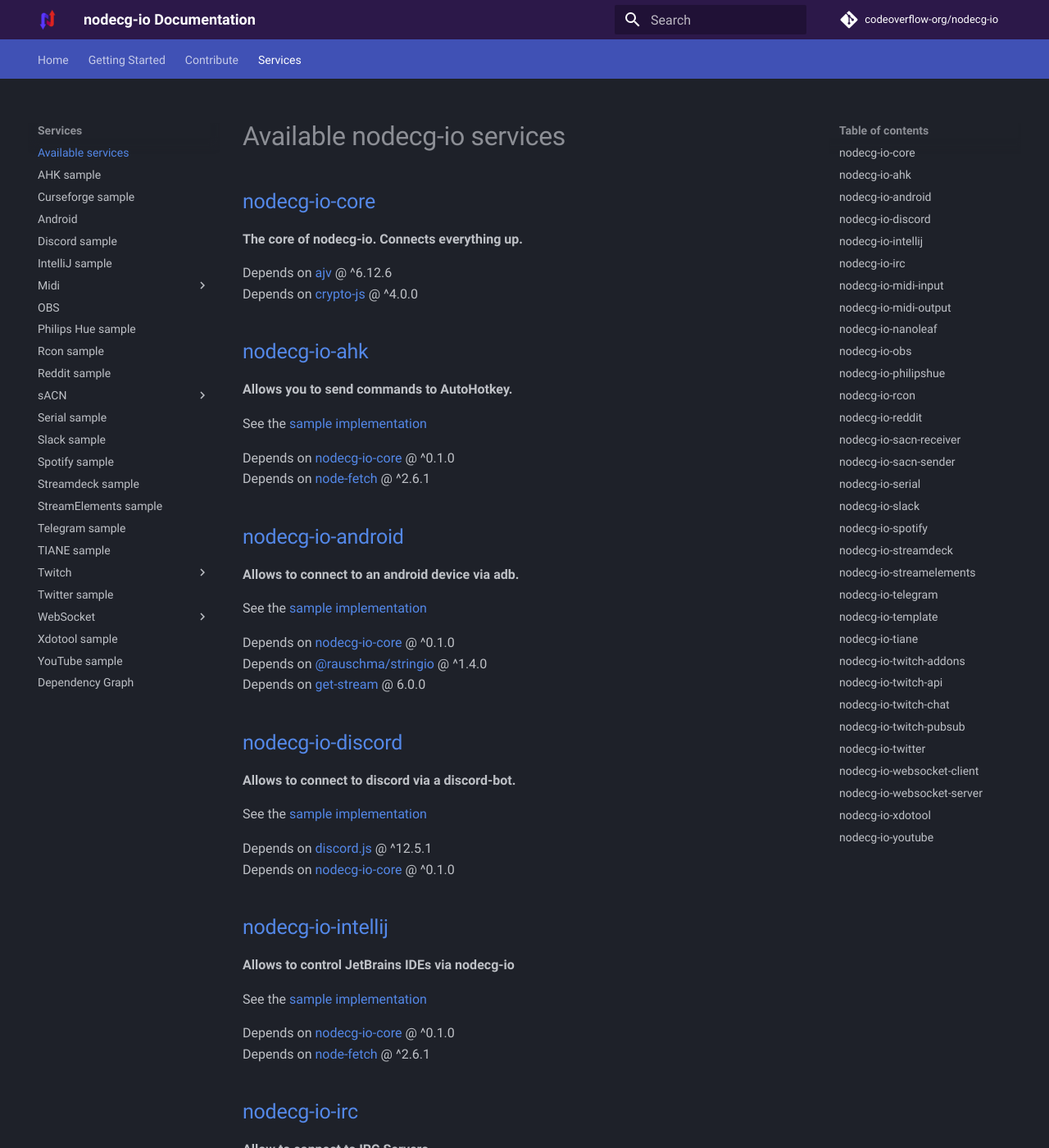
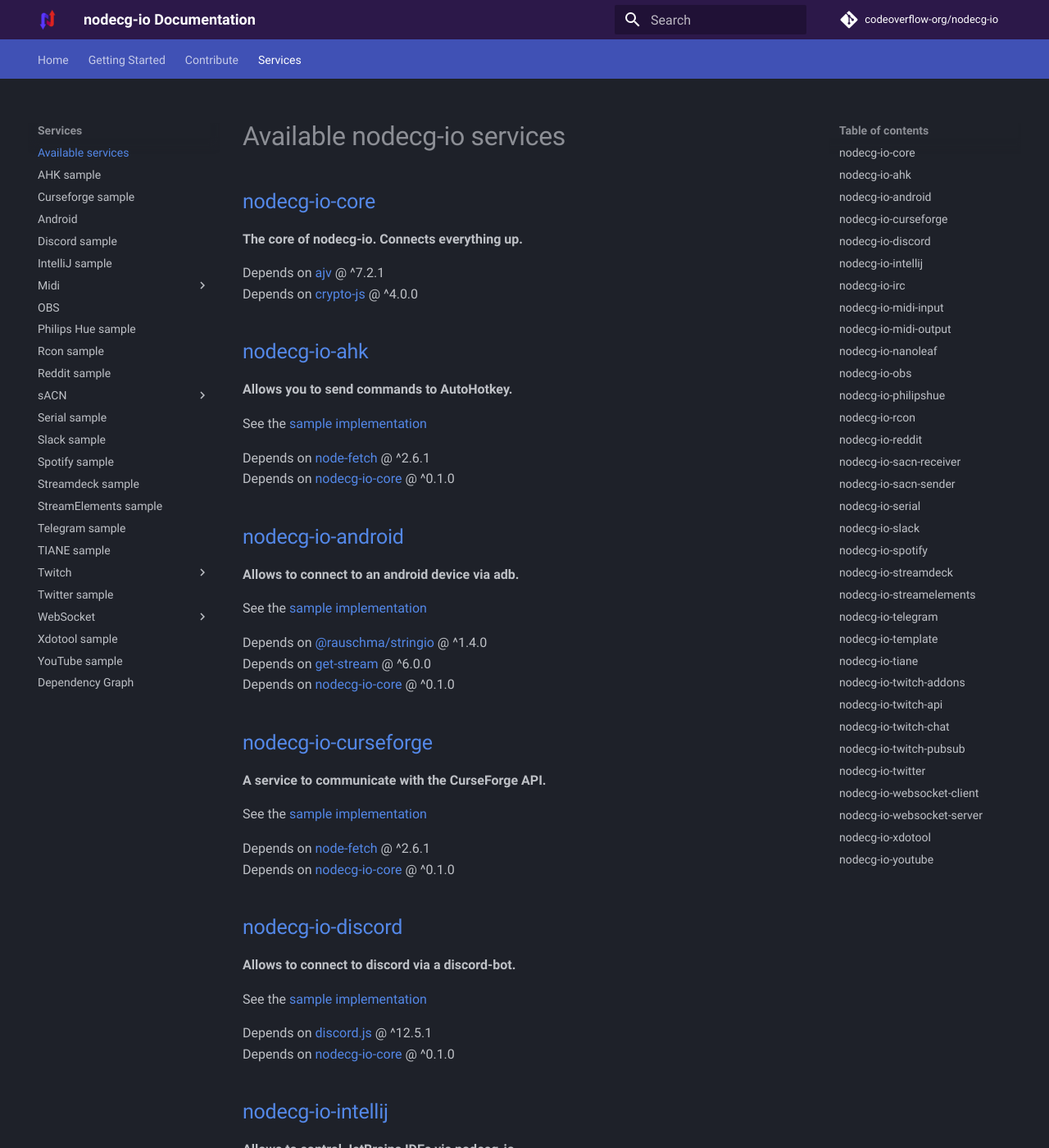
Before and after one commit to codeoverflow-org/nodecg-io-docs, an MkDocs documentation site: the page built from docs/services.md, in a window 1280 px wide and 1400 px high. Shown: the whole window at 82% size. Built offline with MkDocs 1.6.1 and Material for MkDocs 9.7.7, drawn with Linux system fonts in a browser that asks for light colours; comment, search, counter and statistics services are not loaded; some of the changed text lies outside the part shown.

Commit message:
Update generated documentation ( codeoverflow-org/nodecg-io@ce96bc798ea59afb379cbf48b572ab4e7d5919a4)

```diff
--- a/docs/services.md
+++ b/docs/services.md
@@ -5,7 +5,7 @@
 
 **The core of nodecg-io. Connects everything up.**
 
-Depends on [ajv](https://www.npmjs.com/package/ajv) @ ^6.12.6 <br>
+Depends on [ajv](https://www.npmjs.com/package/ajv) @ ^7.2.1 <br>
 Depends on [crypto-js](https://www.npmjs.com/package/crypto-js) @ ^4.0.0 <br>
 
 ## [nodecg-io-ahk](https://github.com/codeoverflow-org/nodecg-io/tree/master/nodecg-io-ahk)
@@ -14,8 +14,8 @@
 
 See the [sample implementation](samples/ahk.md)
 
+Depends on [node-fetch](https://www.npmjs.com/package/node-fetch) @ ^2.6.1 <br>
 Depends on [nodecg-io-core](https://github.com/codeoverflow-org/nodecg-io/tree/master/nodecg-io-core) @ ^0.1.0 <br>
-Depends on [node-fetch](https://www.npmjs.com/package/node-fetch) @ ^2.6.1 <br>
 
 ## [nodecg-io-android](https://github.com/codeoverflow-org/nodecg-io/tree/master/nodecg-io-android)
 
@@ -23,9 +23,18 @@
 
 See the [sample implementation](samples/android.md)
 
+Depends on [@rauschma/stringio](https://www.npmjs.com/package/@rauschma/stringio) @ ^1.4.0 <br>
+Depends on [get-stream](https://www.npmjs.com/package/get-stream) @ ^6.0.0 <br>
 Depends on [nodecg-io-core](https://github.com/codeoverflow-org/nodecg-io/tree/master/nodecg-io-core) @ ^0.1.0 <br>
-Depends on [@rauschma/stringio](https://www.npmjs.com/package/@rauschma/stringio) @ ^1.4.0 <br>
-Depends on [get-stream](https://www.npmjs.com/package/get-stream) @ 6.0.0 <br>
+
+## [nodecg-io-curseforge](https://github.com/codeoverflow-org/nodecg-io/tree/master/nodecg-io-curseforge)
+
+**A service to communicate with the CurseForge API.**
+
+See the [sample implementation](samples/curseforge.md)
+
+Depends on [node-fetch](https://www.npmjs.com/package/node-fetch) @ ^2.6.1 <br>
+Depends on [nodecg-io-core](https://github.com/codeoverflow-org/nodecg-io/tree/master/nodecg-io-core) @ ^0.1.0 <br>
 
 ## [nodecg-io-discord](https://github.com/codeoverflow-org/nodecg-io/tree/master/nodecg-io-discord)
 
@@ -42,8 +51,8 @@
 
 See the [sample implementation](samples/intellij.md)
 
+Depends on [node-fetch](https://www.npmjs.com/package/node-fetch) @ ^2.6.1 <br>
 Depends on [nodecg-io-core](https://github.com/codeoverflow-org/nodecg-io/tree/master/nodecg-io-core) @ ^0.1.0 <br>
-Depends on [node-fetch](https://www.npmjs.com/package/node-fetch) @ ^2.6.1 <br>
 
 ## [nodecg-io-irc](https://github.com/codeoverflow-org/nodecg-io/tree/master/nodecg-io-irc)
 
@@ -61,8 +70,8 @@
 
 See the [sample implementation](samples/midi-input.md)
 
+Depends on [easymidi](https://www.npmjs.com/package/easymidi) @ ^2.0.1 <br>
 Depends on [nodecg-io-core](https://github.com/codeoverflow-org/nodecg-io/tree/master/nodecg-io-core) @ ^0.1.0 <br>
-Depends on [easymidi](https://www.npmjs.com/package/easymidi) @ ^2.0.1 <br>
 
 ## [nodecg-io-midi-output](https://github.com/codeoverflow-org/nodecg-io/tree/master/nodecg-io-midi-output)
 
@@ -70,8 +79,8 @@
 
 See the [sample implementation](samples/midi-output.md)
 
+Depends on [easymidi](https://www.npmjs.com/package/easymidi) @ ^2.0.1 <br>
 Depends on [nodecg-io-core](https://github.com/codeoverflow-org/nodecg-io/tree/master/nodecg-io-core) @ ^0.1.0 <br>
-Depends on [easymidi](https://www.npmjs.com/package/easymidi) @ ^2.0.1 <br>
 
 ## [nodecg-io-nanoleaf](https://github.com/codeoverflow-org/nodecg-io/tree/master/nodecg-io-nanoleaf)
 
@@ -79,8 +88,8 @@
 
 There's no sample implementation for this service yet.
 
+Depends on [node-fetch](https://www.npmjs.com/package/node-fetch) @ ^2.6.1 <br>
 Depends on [nodecg-io-core](https://github.com/codeoverflow-org/nodecg-io/tree/master/nodecg-io-core) @ ^0.1.0 <br>
-Depends on [node-fetch](https://www.npmjs.com/package/node-fetch) @ ^2.6.1 <br>
 
 ## [nodecg-io-obs](https://github.com/codeoverflow-org/nodecg-io/tree/master/nodecg-io-obs)
 
@@ -143,10 +152,10 @@
 
 See the [sample implementation](samples/serial.md)
 
+Depends on [@serialport/parser-readline](https://www.npmjs.com/package/@serialport/parser-readline) @ ^9.0.7 <br>
 Depends on [@types/serialport](https://www.npmjs.com/package/@types/serialport) @ ^8.0.1 <br>
-Depends on [@serialport/parser-readline](https://www.npmjs.com/package/@serialport/parser-readline) @ ^9.0.1 <br>
 Depends on [nodecg-io-core](https://github.com/codeoverflow-org/nodecg-io/tree/master/nodecg-io-core) @ ^0.1.0 <br>
-Depends on [serialport](https://www.npmjs.com/package/serialport) @ ^9.0.3 <br>
+Depends on [serialport](https://www.npmjs.com/package/serialport) @ ^9.0.7 <br>
 
 ## [nodecg-io-slack](https://github.com/codeoverflow-org/nodecg-io/tree/master/nodecg-io-slack)
 
@@ -154,7 +163,7 @@
 
 See the [sample implementation](samples/slack.md)
 
-Depends on [@slack/web-api](https://www.npmjs.com/package/@slack/web-api) @ ^5.14.0 <br>
+Depends on [@slack/web-api](https://www.npmjs.com/package/@slack/web-api) @ ^6.1.0 <br>
 Depends on [nodecg-io-core](https://github.com/codeoverflow-org/nodecg-io/tree/master/nodecg-io-core) @ ^0.1.0 <br>
 
 ## [nodecg-io-spotify](https://github.com/codeoverflow-org/nodecg-io/tree/master/nodecg-io-spotify)
@@ -163,11 +172,11 @@
 
 See the [sample implementation](samples/spotify.md)
 
-Depends on [@types/spotify-web-api-node](https://www.npmjs.com/package/@types/spotify-web-api-node) @ ^5.0.0 <br>
+Depends on [@types/spotify-web-api-node](https://www.npmjs.com/package/@types/spotify-web-api-node) @ ^5.0.1 <br>
 Depends on [express](https://www.npmjs.com/package/express) @ ^4.17.1 <br>
 Depends on [nodecg-io-core](https://github.com/codeoverflow-org/nodecg-io/tree/master/nodecg-io-core) @ ^0.1.0 <br>
-Depends on [open](https://www.npmjs.com/package/open) @ ^7.3.0 <br>
-Depends on [spotify-web-api-node](https://www.npmjs.com/package/spotify-web-api-node) @ ^5.0.0 <br>
+Depends on [open](https://www.npmjs.com/package/open) @ ^8.0.2 <br>
+Depends on [spotify-web-api-node](https://www.npmjs.com/package/spotify-web-api-node) @ ^5.0.2 <br>
 
 ## [nodecg-io-streamdeck](https://github.com/codeoverflow-org/nodecg-io/tree/master/nodecg-io-streamdeck)
 
@@ -175,7 +184,7 @@
 
 See the [sample implementation](samples/streamdeck.md)
 
-Depends on [elgato-stream-deck](https://www.npmjs.com/package/elgato-stream-deck) @ ^3.3.5 <br>
+Depends on [elgato-stream-deck](https://www.npmjs.com/package/elgato-stream-deck) @ ^4.0.1 <br>
 Depends on [nodecg-io-core](https://github.com/codeoverflow-org/nodecg-io/tree/master/nodecg-io-core) @ ^0.1.0 <br>
 
 ## [nodecg-io-streamelements](https://github.com/codeoverflow-org/nodecg-io/tree/master/nodecg-io-streamelements)
@@ -194,7 +203,7 @@
 
 See the [sample implementation](samples/telegram.md)
 
-Depends on [@types/node-telegram-bot-api](https://www.npmjs.com/package/@types/node-telegram-bot-api) @ ^0.51.0 <br>
+Depends on [@types/node-telegram-bot-api](https://www.npmjs.com/package/@types/node-telegram-bot-api) @ ^0.51.1 <br>
 Depends on [node-telegram-bot-api](https://www.npmjs.com/package/node-telegram-bot-api) @ ^0.51.0 <br>
 Depends on [nodecg-io-core](https://github.com/codeoverflow-org/nodecg-io/tree/master/nodecg-io-core) @ ^0.1.0 <br>
 
@@ -221,8 +230,9 @@
 
 See the [sample implementation](samples/twitch-addons.md)
 
+Depends on [node-fetch](https://www.npmjs.com/package/node-fetch) @ ^2.6.1 <br>
 Depends on [nodecg-io-core](https://github.com/codeoverflow-org/nodecg-io/tree/master/nodecg-io-core) @ ^0.1.0 <br>
-Depends on [node-fetch](https://www.npmjs.com/package/node-fetch) @ ^2.6.1 <br>
+Depends on [nodecg-io-twitch-auth](https://www.npmjs.com/package/nodecg-io-twitch-auth) @ ^0.1.0 <br>
 
 ## [nodecg-io-twitch-api](https://github.com/codeoverflow-org/nodecg-io/tree/master/nodecg-io-twitch-api)
 
@@ -231,8 +241,8 @@
 See the [sample implementation](samples/twitch-api.md)
 
 Depends on [nodecg-io-core](https://github.com/codeoverflow-org/nodecg-io/tree/master/nodecg-io-core) @ ^0.1.0 <br>
-Depends on [twitch](https://www.npmjs.com/package/twitch) @ ^4.4.7 <br>
-Depends on [twitch-auth](https://www.npmjs.com/package/twitch-auth) @ ^4.4.7 <br>
+Depends on [nodecg-io-twitch-auth](https://www.npmjs.com/package/nodecg-io-twitch-auth) @ ^0.1.0 <br>
+Depends on [twitch](https://www.npmjs.com/package/twitch) @ ^4.5.0 <br>
 
 ## [nodecg-io-twitch-chat](https://github.com/codeoverflow-org/nodecg-io/tree/master/nodecg-io-twitch-chat)
 
@@ -241,9 +251,8 @@
 See the [sample implementation](samples/twitch-chat.md)
 
 Depends on [nodecg-io-core](https://github.com/codeoverflow-org/nodecg-io/tree/master/nodecg-io-core) @ ^0.1.0 <br>
-Depends on [twitch](https://www.npmjs.com/package/twitch) @ ^4.4.7 <br>
-Depends on [twitch-auth](https://www.npmjs.com/package/twitch-auth) @ ^4.4.7 <br>
-Depends on [twitch-chat-client](https://www.npmjs.com/package/twitch-chat-client) @ ^4.4.7 <br>
+Depends on [nodecg-io-twitch-auth](https://www.npmjs.com/package/nodecg-io-twitch-auth) @ ^0.1.0 <br>
+Depends on [twitch-chat-client](https://www.npmjs.com/package/twitch-chat-client) @ ^4.5.0 <br>
 
 ## [nodecg-io-twitch-pubsub](https://github.com/codeoverflow-org/nodecg-io/tree/master/nodecg-io-twitch-pubsub)
 
@@ -252,8 +261,9 @@
 See the [sample implementation](samples/twitch-pubsub.md)
 
 Depends on [nodecg-io-core](https://github.com/codeoverflow-org/nodecg-io/tree/master/nodecg-io-core) @ ^0.1.0 <br>
-Depends on [twitch](https://www.npmjs.com/package/twitch) @ ^4.4.7 <br>
-Depends on [twitch-pubsub-client](https://www.npmjs.com/package/twitch-pubsub-client) @ ^4.4.7 <br>
+Depends on [nodecg-io-twitch-auth](https://www.npmjs.com/package/nodecg-io-twitch-auth) @ ^0.1.0 <br>
+Depends on [twitch](https://www.npmjs.com/package/twitch) @ ^4.5.0 <br>
+Depends on [twitch-pubsub-client](https://www.npmjs.com/package/twitch-pubsub-client) @ ^4.5.0 <br>
 
 ## [nodecg-io-twitter](https://github.com/codeoverflow-org/nodecg-io/tree/master/nodecg-io-twitter)
 
@@ -291,9 +301,9 @@
 
 See the [sample implementation](samples/xdotool.md)
 
+Depends on [@rauschma/stringio](https://www.npmjs.com/package/@rauschma/stringio) @ ^1.4.0 <br>
+Depends on [node-fetch](https://www.npmjs.com/package/node-fetch) @ ^2.6.1 <br>
 Depends on [nodecg-io-core](https://github.com/codeoverflow-org/nodecg-io/tree/master/nodecg-io-core) @ ^0.1.0 <br>
-Depends on [node-fetch](https://www.npmjs.com/package/node-fetch) @ ^2.6.1 <br>
-Depends on [@rauschma/stringio](https://www.npmjs.com/package/@rauschma/stringio) @ ^1.4.0 <br>
 
 ## [nodecg-io-youtube](https://github.com/codeoverflow-org/nodecg-io/tree/master/nodecg-io-youtube)
 
@@ -301,8 +311,8 @@
 
 See the [sample implementation](samples/youtube.md)
 
-Depends on [@types/gapi](https://www.npmjs.com/package/@types/gapi) @ 0.0.39 <br>
+Depends on [@types/gapi](https://www.npmjs.com/package/@types/gapi) @ ^0.0.39 <br>
 Depends on [express](https://www.npmjs.com/package/express) @ ^4.17.1 <br>
-Depends on [googleapis](https://www.npmjs.com/package/googleapis) @ ^66.0.0 <br>
+Depends on [googleapis](https://www.npmjs.com/package/googleapis) @ ^67.1.1 <br>
 Depends on [nodecg-io-core](https://github.com/codeoverflow-org/nodecg-io/tree/master/nodecg-io-core) @ ^0.1.0 <br>
-Depends on [open](https://www.npmjs.com/package/open) @ ^7.3.0 <br>
+Depends on [open](https://www.npmjs.com/package/open) @ ^8.0.2 <br>
```
Also changed, not shown: other parts of docs/services.md (+4 -4 lines), docs/dependencies.md (+19 -15 lines), docs/index.md (+1 -1 lines).
